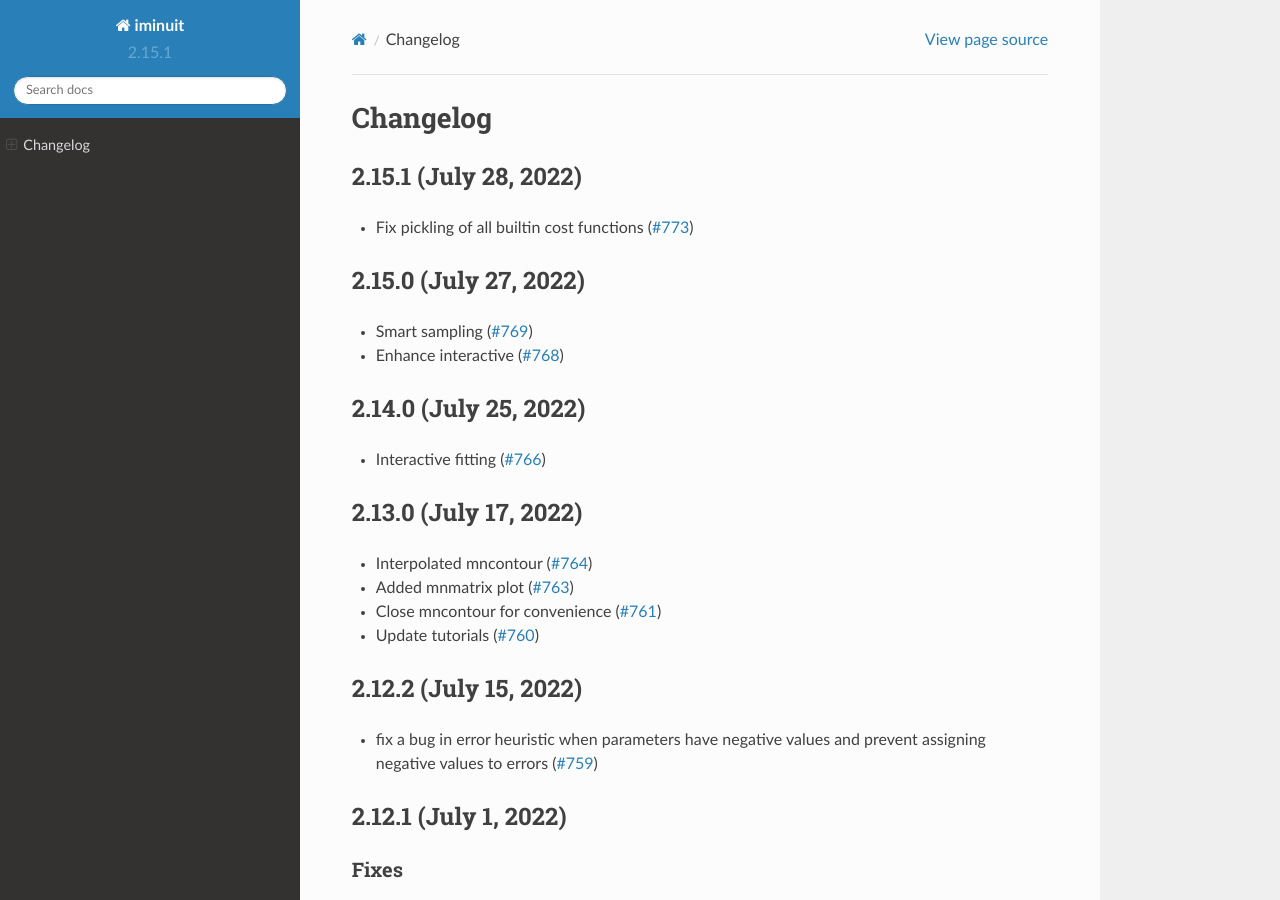
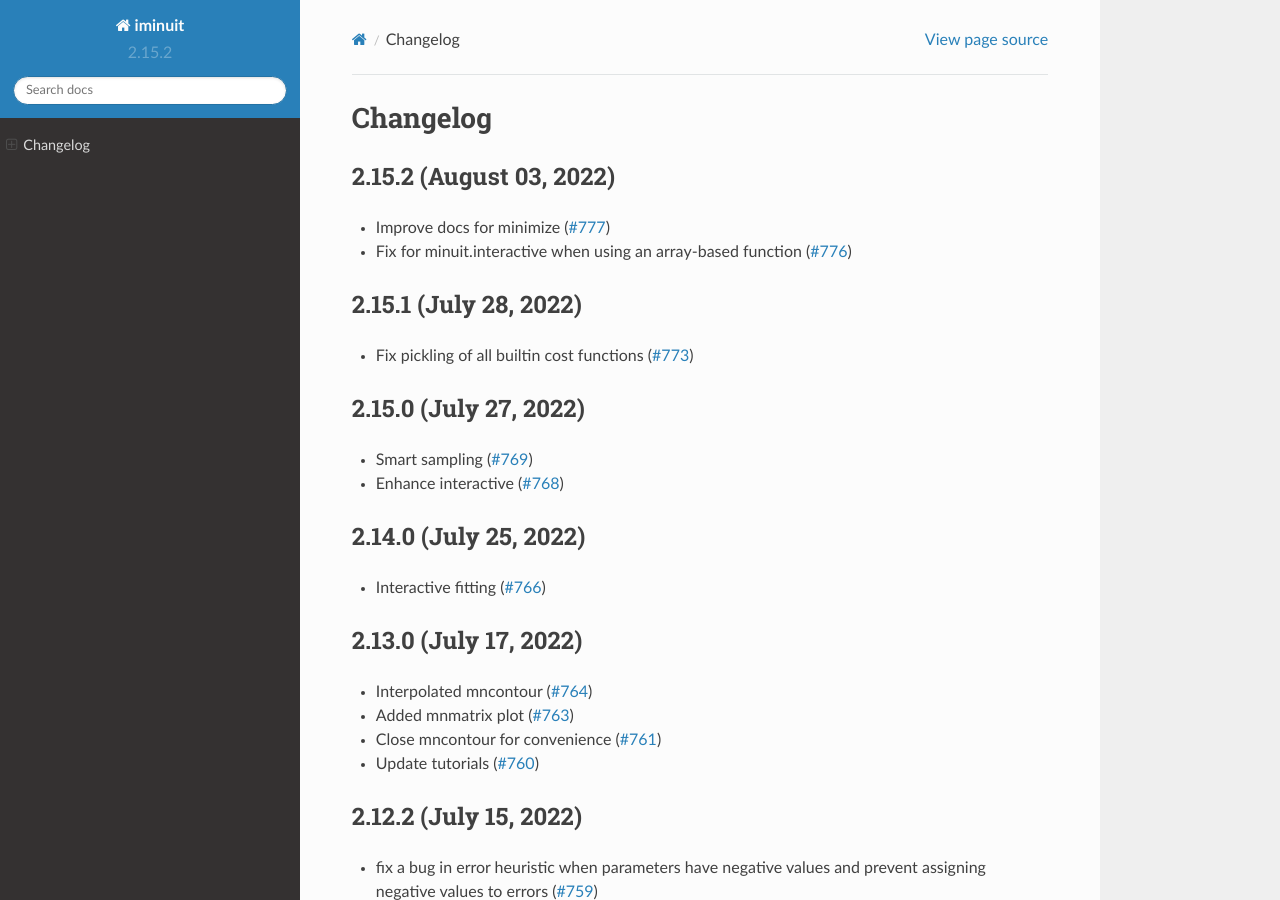
Before and after one commit to scikit-hep/iminuit, a Sphinx documentation site: the page built from doc/changelog.rst, in a window 1280 px wide and 900 px high. Built offline with Sphinx 7.4.7 and the Read the Docs theme 2.0.0, drawn with Linux system fonts in a browser that asks for light colours.

Commit message:
update version and changelog

```diff
--- a/doc/changelog.rst
+++ b/doc/changelog.rst
@@ -4,6 +4,11 @@
 
 Changelog
 =========
+
+2.15.2 (August 03, 2022)
+------------------------
+- Improve docs for minimize (`#777 <https://github.com/scikit-hep/iminuit/pull/777>`_)
+- Fix for minuit.interactive when using an array-based function (`#776 <https://github.com/scikit-hep/iminuit/pull/776>`_)
 
 2.15.1 (July 28, 2022)
 ----------------------
--- a/src/iminuit/version.py
+++ b/src/iminuit/version.py
@@ -8,7 +8,7 @@
 # - During development, add suffix .devN with N >= 0
 # - For release candidates, add suffix .rcN with N >= 0
 # - For beta releases, add suffix .betaN with N >= 0
-version = "2.15.1"
+version = "2.15.2"
 
 # We list the corresponding ROOT version of the C++ Minuit2 library here
 root_version = "v6-25-02-1013-ga4bb8f3342"
```
